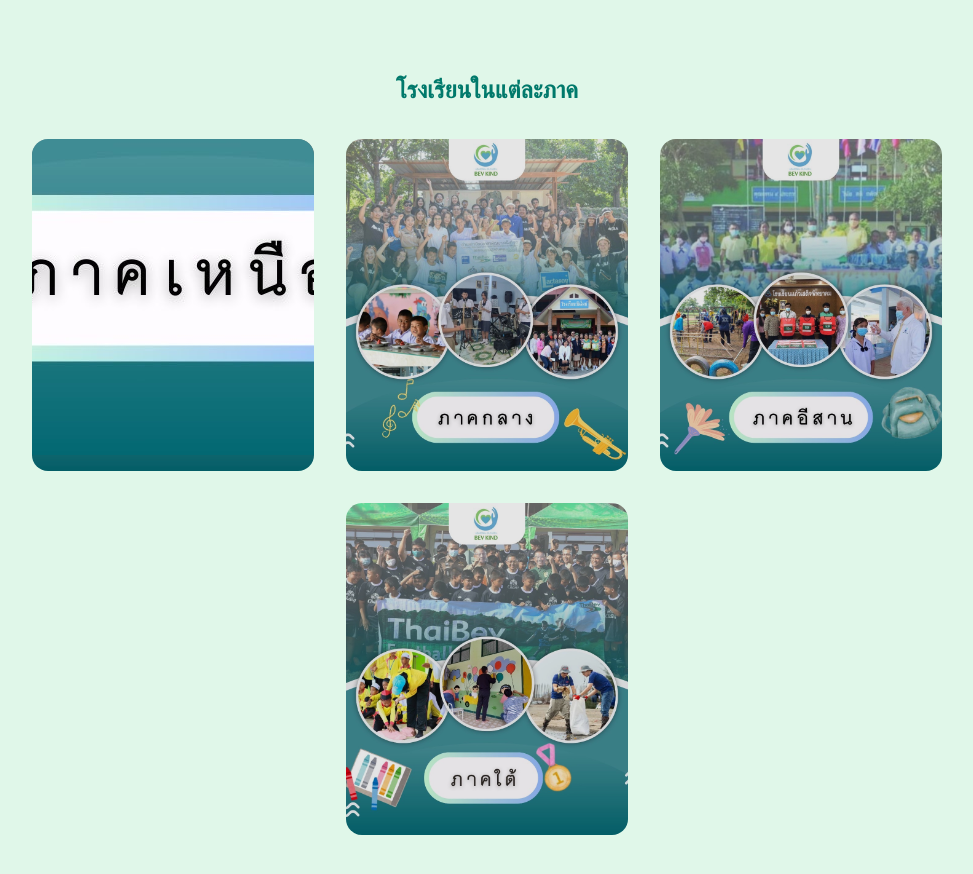
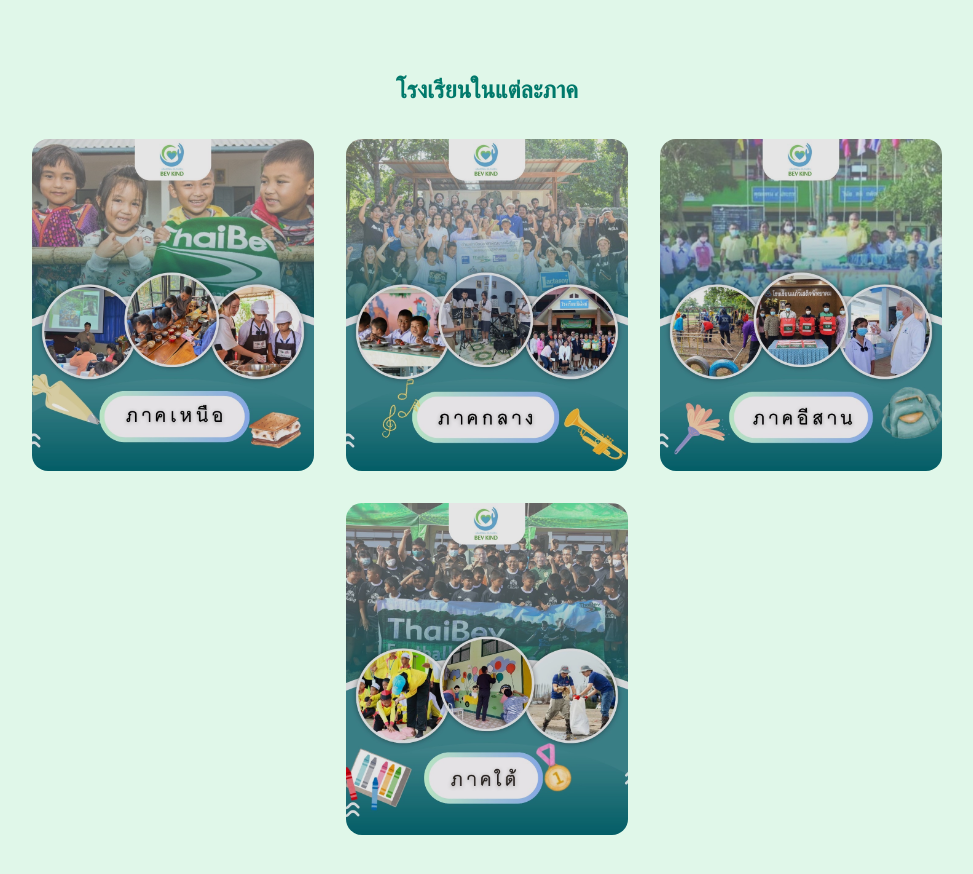
Before and after one commit to Atthavut/atthavut.github.io, a plain HTML site: page index.html in a window 1280 px wide. Shown: the part 620-1494 px from the top of the page, without its empty margins (153-1126 px from the left). Drawn offline with Linux system fonts and the light colour scheme.

Commit message:
Update index.html

```diff
--- a/index.html
+++ b/index.html
@@ -53,7 +53,7 @@
         <h2 style="text-align: center; margin-bottom: 2rem; color: #00796b;">โรงเรียนในแต่ละภาค</h2>
         <div style="display: flex; flex-wrap: wrap; justify-content: center; gap: 2rem;">
           <a href="north.html" style="text-decoration: none;">
-            <div class="region-card" style="background-image: url('images/north.JPG');"><img src="images/north.JPG" alt="north" /></div>
+            <div class="region-card" style="background-image: url('images/north.JPG');"></div>
           </a>
           <a href="central.html" style="text-decoration: none;">
             <div class="region-card" style="background-image: url('images/central.JPG');"></div>
```
